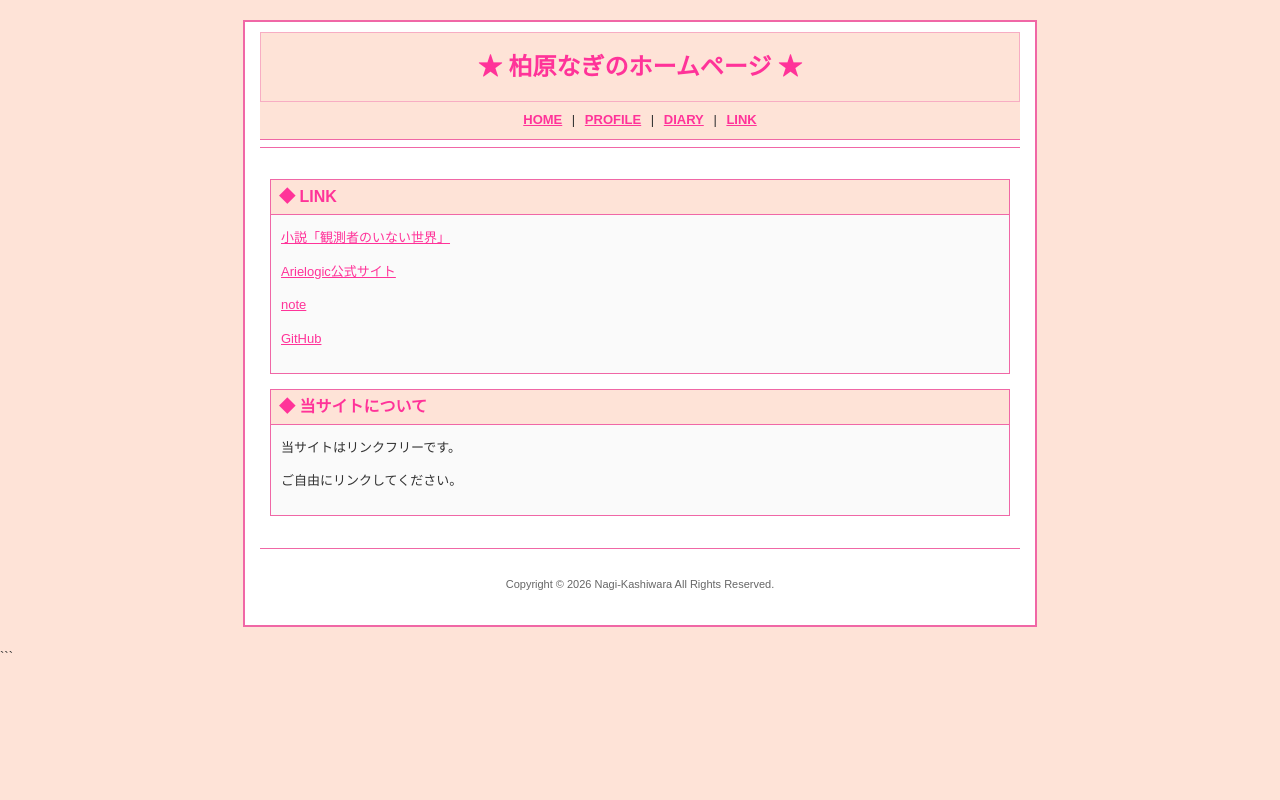
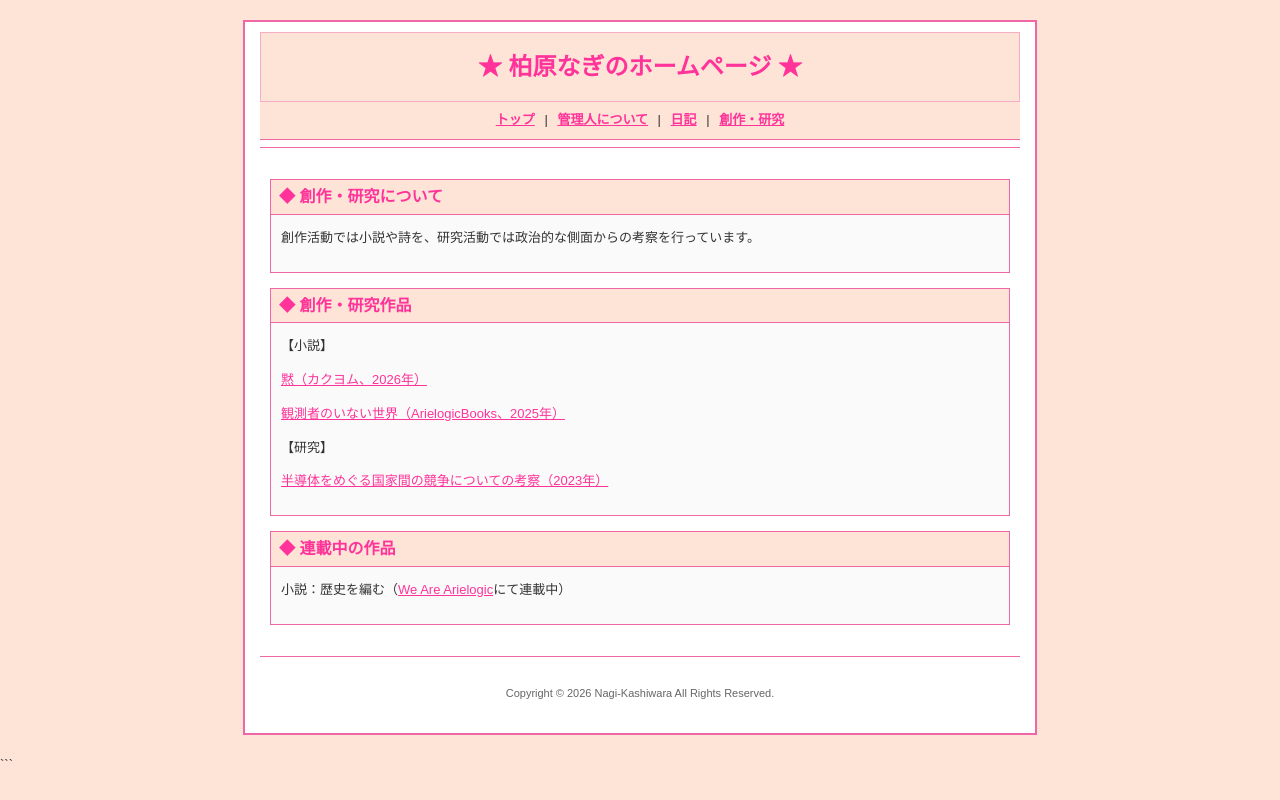
Before and after one commit to Nagi-Kashiwara/kashiwara, a plain HTML site: page link.html in a window 1280 px wide. Drawn offline with Linux system fonts and the light colour scheme.

Commit message:
9/20更新２

```diff
--- a/link.html
+++ b/link.html
@@ -2,8 +2,9 @@
 <html lang="ja">
 <head>
   <meta charset="UTF-8">
-  <title>LINK - 柏原なぎのホームページ</title>
+  <title>創作・研究　ー　柏原なぎのホームページ</title>
   <link rel="stylesheet" href="style.css">
+  <meta name="viewport" content="width=device-width, initial-scale=1.0">
 </head>
 <body>
 
@@ -14,10 +15,10 @@
 </header>
 
 <nav>
-  <a href="index.html">HOME</a> |
-  <a href="profile.html">PROFILE</a> |
-  <a href="diary.html">DIARY</a> |
-  <a href="link.html">LINK</a>
+  <a href="index.html">トップ</a> |
+  <a href="profile.html">管理人について</a> |
+  <a href="diary.html">日記</a> |
+  <a href="link.html">創作・研究</a>
 </nav>
 
 <hr>
@@ -25,17 +26,22 @@
 <main>
 
 <section>
-  <h2>◆ LINK</h2>
-<p><a href="https://arielogic.web.app/reader?book=%E8%A6%B3%E6%B8%AC%E8%80%85%E3%81%AE%E3%81%84%E3%81%AA%E3%81%84%E4%B8%96%E7%95%8C1.pdf">小説「観測者のいない世界」</a></p>
-      <p><a href="https://arielogic.web.app/">Arielogic公式サイト</a></p>
-      <p><a href="https://note.com/nagimagi">note</a></p>
-      <p><a href="https://github.com/Nagi-Kashiwara">GitHub</a></p>
+  <h2>◆ 創作・研究について</h2>
+<p>創作活動では小説や詩を、研究活動では政治的な側面からの考察を行っています。</p>
 </section>
 
 <section>
-  <h2>◆ 当サイトについて</h2>
-  <p>当サイトはリンクフリーです。</p>
-  <p>ご自由にリンクしてください。</p>
+  <h2>◆ 創作・研究作品</h2>
+  <p>【小説】</p>
+    <p><a href="https://kakuyomu.jp/works/11054822661916204053/episodes/11054822661916223318" class="projectbutton">黙（カクヨム、2026年）</a></p>
+   <p><a href="https://arielogic.web.app/reader?book=%E8%A6%B3%E6%B8%AC%E8%80%85%E3%81%AE%E3%81%84%E3%81%AA%E3%81%84%E4%B8%96%E7%95%8C1.pdf" class="projectbutton">観測者のいない世界（ArielogicBooks、2025年）</a></p>
+  <p>【研究】</p>
+   <p><a href="kenkyu1.html" class="projectbutton">半導体をめぐる国家間の競争についての考察（2023年）</a></p>
+</section>
+
+<section>
+  <h2>◆ 連載中の作品</h2>
+   <p>小説：歴史を編む（<a href="https://arielogic.web.app/bookshelf" class="projectbutton">We Are Arielogic</a>にて連載中）</p>
 </section>
 
 </main>
```
Also changed, not shown: diary.html (+6 -5 lines), index.html (+12 -14 lines), kenkyu1.html (added, +138 -0 lines), profile.html (+8 -6 lines), thanks.html (+1 -0 lines).
